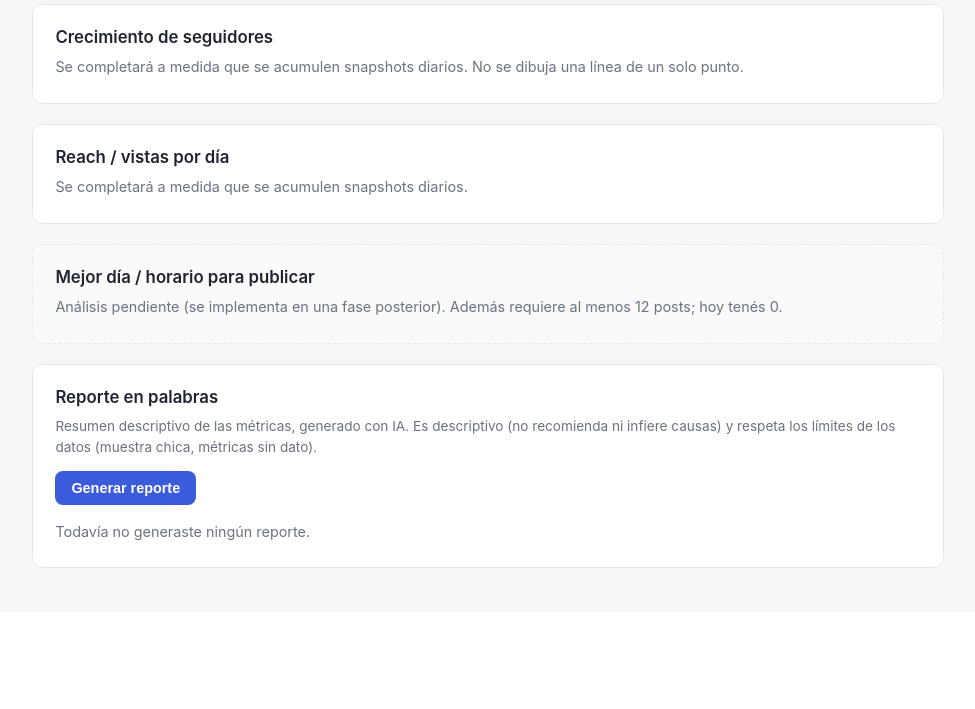
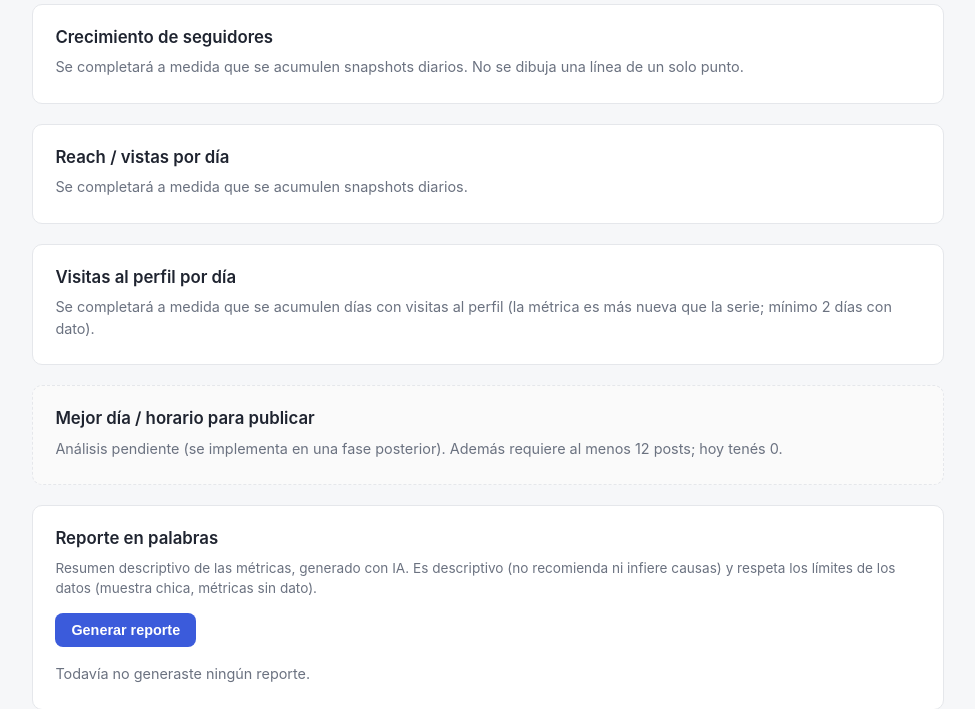
Before and after one commit to thusspokedata/reportes-instagram, a Flask app: page /dashboard in a window 1280 px wide. Shown: the part 979-1688 px from the top of the page, without its empty margins (152-1127 px from the left). Before the commit the page ends 1547 px from the top, so only its background shows below. Run offline with Flask 3, Linux system fonts and the light colour scheme; the visitor is signed in with stand-in values (Sample User, id 1); data that the repository does not hold is empty; parts of the project's set-up code (start-up, migrations or seed data) failed here and were passed over; some libraries are stand-ins or nearby versions.

Commit message:
Gráfico "Visitas al perfil por día" (línea de evolución) (#20)
Nuevo panel de evolución calcado del patrón existente: serie de profile_views
de los snapshots diarios, como línea (beginAtZero:true — conteo diario chico,
a diferencia de seguidores).

- build_evolution entrega profile_views SOLO con >=2 días con dato real (la
  columna es más nueva que la serie: los días previos son NULL y una línea de
  un punto no se dibuja). Un 0 real de visitas cuenta como dato (isinstance
  numérico, no truthy). Días sin dato = hueco (spanGaps:false), nunca 0.
- _row_val tolera snapshots viejos sin la columna.
- Placeholder honesto mientras no haya 2 días con dato.

Tests: 175 pasan (4 nuevos + assert del JSON island). Gates internos
(datos/revisión) sin bloqueantes; seguridad omitido a propósito: cero
superficie nueva (sin endpoints ni inputs, query intacta).

```diff
--- a/app/routes/dashboard.py
+++ b/app/routes/dashboard.py
@@ -195,14 +195,19 @@ def build_evolution(snapshots):
     """Serie temporal de la cuenta para los gráficos de evolución.
 
     ``snapshots`` son las filas ordenadas por fecha ASC (snapshot_date,
-    follower_count, reach, views). Preserva ``None`` (NULL≠0: un día sin dato
-    queda como hueco, nunca 0). Sólo se grafican los días que existen — no se
-    inventan ceros para los faltantes. ``views`` se omite (None) si ningún día
-    tiene un dato real (en muchas cuentas Meta no lo devuelve). ``enough`` es
-    True con ≥2 puntos (una línea de un solo punto no se dibuja).
+    follower_count, reach, views, profile_views). Preserva ``None`` (NULL≠0: un
+    día sin dato queda como hueco, nunca 0). Sólo se grafican los días que
+    existen — no se inventan ceros para los faltantes. ``views`` se omite
+    (None) si ningún día tiene un dato real (en muchas cuentas Meta no lo
+    devuelve). ``profile_views`` tiene su propio gate: la columna es más nueva
+    que la serie (los días previos son NULL), así que sólo se entrega con ≥2
+    días con dato real — su gráfico es una línea propia y una línea de un punto
+    no se dibuja. ``enough`` es True con ≥2 puntos.
     """
     snapshots = list(snapshots)
     views = [s["views"] for s in snapshots]
+    profile_views = [_row_val(s, "profile_views") for s in snapshots]
+    pv_real = sum(1 for v in profile_views if isinstance(v, (int, float)))
     return {
         # snapshot_date está declarado DATE: con PARSE_DECLTYPES sqlite lo
         # devuelve como datetime.date, que tojson serializaría como un string
@@ -212,6 +217,7 @@ def build_evolution(snapshots):
         "followers": [s["follower_count"] for s in snapshots],
         "reach": [s["reach"] for s in snapshots],
         "views": views if any(v is not None for v in views) else None,
+        "profile_views": profile_views if pv_real >= EVOLUTION_MIN_POINTS else None,
         "enough": len(snapshots) >= EVOLUTION_MIN_POINTS,
     }
 
--- a/app/static/js/dashboard.js
+++ b/app/static/js/dashboard.js
@@ -166,6 +166,34 @@
       });
     }
 
+    var pviewsCanvas = document.getElementById("chart-evolution-profile-views");
+    if (pviewsCanvas && evo.profile_views) {
+      new Chart(pviewsCanvas, {
+        type: "line",
+        data: {
+          labels: evo.labels,
+          datasets: [
+            {
+              label: "Visitas al perfil",
+              data: evo.profile_views,
+              borderColor: "#e8590c",
+              backgroundColor: "#e8590c",
+              tension: 0.2,
+              // Los días sin dato (null) cortan la línea; no se rellena con 0.
+              spanGaps: false,
+            },
+          ],
+        },
+        options: {
+          responsive: true,
+          // Conteo diario chico: anclar en 0 es honesto (a diferencia de
+          // seguidores, donde el eje desde 0 aplastaría la tendencia).
+          scales: { y: { beginAtZero: true } },
+          plugins: { legend: { position: "bottom" } },
+        },
+      });
+    }
+
     var reachEvoCanvas = document.getElementById("chart-evolution-reach");
     if (reachEvoCanvas) {
       var evoDatasets = [
--- a/app/templates/dashboard.html
+++ b/app/templates/dashboard.html
@@ -205,6 +205,18 @@
     {% endif %}
   </section>
 
+  <section class="panel">
+    <h2>Visitas al perfil por día</h2>
+    {% if data.evolution and data.evolution.profile_views %}
+      <p class="note">Cuántas veces se visitó tu perfil cada día. Los días sin
+        dato quedan vacíos, nunca en 0.</p>
+      <canvas id="chart-evolution-profile-views" height="120"></canvas>
+    {% else %}
+      <p class="empty">Se completará a medida que se acumulen días con visitas al
+        perfil (la métrica es más nueva que la serie; mínimo 2 días con dato).</p>
+    {% endif %}
+  </section>
+
   <section class="panel placeholder">
     <h2>Mejor día / horario para publicar</h2>
     <p class="empty">
```
Also changed, not shown: tests/test_dashboard.py (+88 -1 lines).
